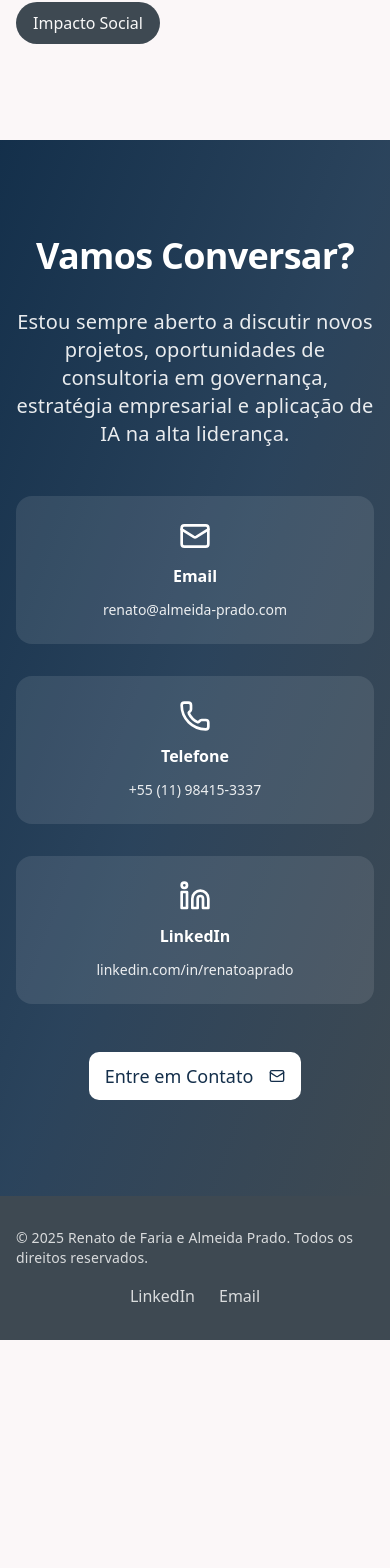
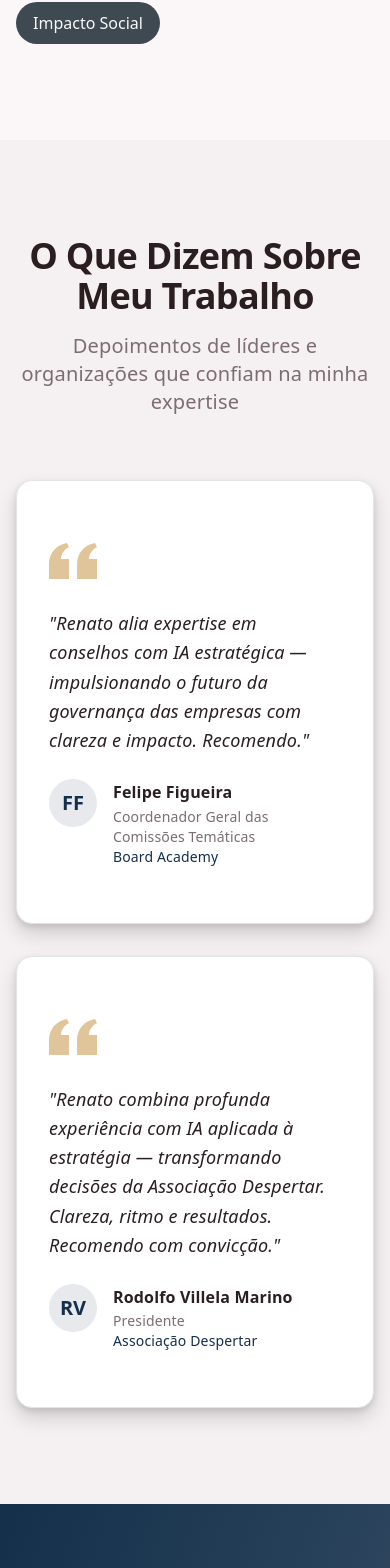
Before and after one commit to renatoprado18/apce-website, a Next.js app: page / in a window 390 px wide. Shown: the part 8654-10222 px from the top of the page. Before the commit the page ends 9994 px from the top, so only its background shows below. Built offline with nearby package versions, Linux system fonts and the light colour scheme.

Commit message:
feat: Adicionar seção de depoimentos do imensIAH ao website

```diff
--- a/app/page.tsx
+++ b/app/page.tsx
@@ -429,6 +429,70 @@ export default function Home() {
         </div>
       </section>
 
+      {/* Depoimentos */}
+      <section className="py-24 bg-muted fade-in-section">
+        <div className="container px-4">
+          <div className="text-center mb-16">
+            <h2 className="text-4xl md:text-5xl font-bold mb-4 text-foreground">
+              O Que Dizem Sobre Meu Trabalho
+            </h2>
+            <p className="text-xl text-muted-foreground max-w-3xl mx-auto">
+              Depoimentos de líderes e organizações que confiam na minha expertise
+            </p>
+          </div>
+
+          <div className="grid md:grid-cols-2 gap-8 max-w-6xl mx-auto">
+            {/* Depoimento 1 - Felipe Figueira */}
+            <Card className="elevation-3 hover-lift group">
+              <CardContent className="p-8">
+                <div className="mb-6">
+                  <svg className="w-12 h-12 text-accent opacity-50" fill="currentColor" viewBox="0 0 24 24">
+                    <path d="M14.017 21v-7.391c0-5.704 3.731-9.57 8.983-10.609l.995 2.151c-2.432.917-3.995 3.638-3.995 5.849h4v10h-9.983zm-14.017 0v-7.391c0-5.704 3.748-9.57 9-10.609l.996 2.151c-2.433.917-3.996 3.638-3.996 5.849h3.983v10h-9.983z" />
+                  </svg>
+                </div>
+                <p className="text-lg mb-6 text-foreground leading-relaxed italic">
+                  "Renato alia expertise em conselhos com IA estratégica — impulsionando o futuro da governança das empresas com clareza e impacto. Recomendo."
+                </p>
+                <div className="flex items-start gap-4">
+                  <div className="w-12 h-12 rounded-full bg-primary/10 flex items-center justify-center flex-shrink-0">
+                    <span className="text-primary font-bold text-xl">FF</span>
+                  </div>
+                  <div>
+                    <p className="font-semibold text-foreground">Felipe Figueira</p>
+                    <p className="text-sm text-muted-foreground">Coordenador Geral das Comissões Temáticas</p>
+                    <p className="text-sm text-primary font-medium">Board Academy</p>
+                  </div>
+                </div>
+              </CardContent>
+            </Card>
+
+            {/* Depoimento 2 - Rodolfo Villela Marino */}
+            <Card className="elevation-3 hover-lift group">
+              <CardContent className="p-8">
+                <div className="mb-6">
+                  <svg className="w-12 h-12 text-accent opacity-50" fill="currentColor" viewBox="0 0 24 24">
+                    <path d="M14.017 21v-7.391c0-5.704 3.731-9.57 8.983-10.609l.995 2.151c-2.432.917-3.995 3.638-3.995 5.849h4v10h-9.983zm-14.017 0v-7.391c0-5.704 3.748-9.57 9-10.609l.996 2.151c-2.433.917-3.996 3.638-3.996 5.849h3.983v10h-9.983z" />
+                  </svg>
+                </div>
+                <p className="text-lg mb-6 text-foreground leading-relaxed italic">
+                  "Renato combina profunda experiência com IA aplicada à estratégia — transformando decisões da Associação Despertar. Clareza, ritmo e resultados. Recomendo com convicção."
+                </p>
+                <div className="flex items-start gap-4">
+                  <div className="w-12 h-12 rounded-full bg-primary/10 flex items-center justify-center flex-shrink-0">
+                    <span className="text-primary font-bold text-xl">RV</span>
+                  </div>
+                  <div>
+                    <p className="font-semibold text-foreground">Rodolfo Villela Marino</p>
+                    <p className="text-sm text-muted-foreground">Presidente</p>
+                    <p className="text-sm text-primary font-medium">Associação Despertar</p>
+                  </div>
+                </div>
+              </CardContent>
+            </Card>
+          </div>
+        </div>
+      </section>
+
       {/* Contato */}
       <section id="contato" className="py-24 bg-gradient-to-br from-primary via-primary/90 to-secondary text-white fade-in-section">
         <div className="container px-4">
```
Also changed, not shown: 1 other file (tests, documents, lock files or other folders).
